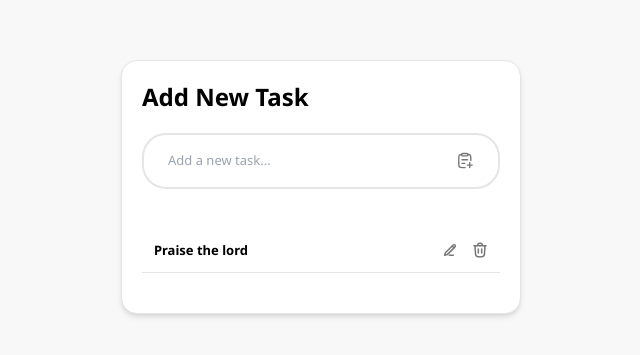
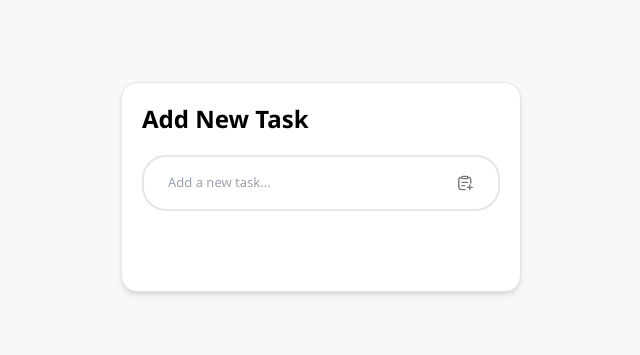
Before and after one commit to HenryAgu/Chucky, a Next.js app: page /todo-list in a window 1280 px wide. Shown: the part 213-568 px from the top of the page, without its empty margins (319-959 px from the left). Built offline with nearby package versions, Linux system fonts and the light colour scheme.

Commit message:
fix: removed static data from todo objects

```diff
--- a/src/app/todo-list/page.tsx
+++ b/src/app/todo-list/page.tsx
@@ -10,10 +10,7 @@ interface Todo {
 
 const TodoList: React.FC = () => {
   const [todo, setTodo] = useState<Todo[]>([
-    {
-      id: crypto.randomUUID(),
-      title: "Praise the lord",
-    },
+
   ]);
 
   const addTodo = (title: string) => {
--- a/src/components/todo-list/Header.tsx
+++ b/src/components/todo-list/Header.tsx
@@ -20,7 +20,7 @@ const Header: React.FC<HeaderProps> = ({ addTodo }) => {
       onSubmit={handleSubmit}
     >
       <h3 className="font-bold text-2xl">Add New Task</h3>
-      <div className="border-2 border-[#E5E5E5] bg-white flex items-center justify-between w-full my-5 py-4 px-6 rounded-3xl">
+      <div className="border-2 border-[#E5E5E5] bg-white flex items-center gap-x-2 justify-between w-full my-5 py-4 px-6 rounded-3xl">
         <input
           type="text"
           className="w-full outline-transparent text-[13px] font-medium text-[#999999] bg-transparent"
```
